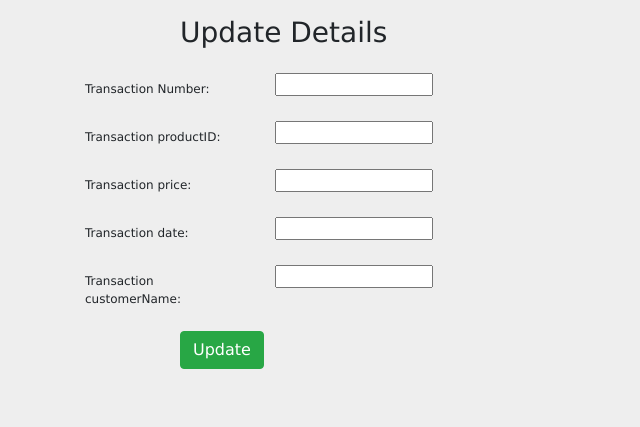
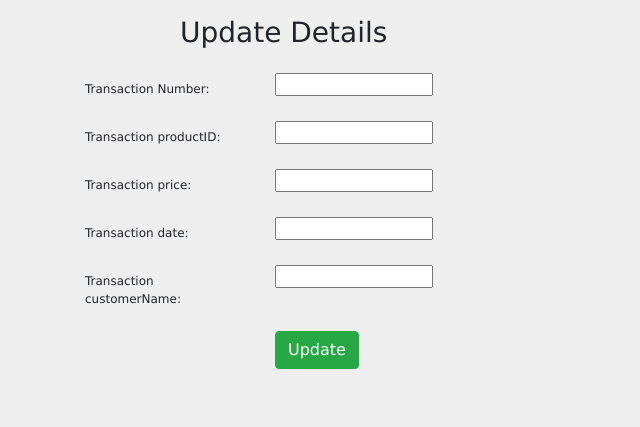
Before and after one commit to soicem/crudexample, a Django app: template employee/templates/transaction/edit.html in a window 1280 px wide. Shown: the part 26-453 px from the top of the page, without its empty margins (0-640 px from the left). Run offline with Django 3.2, Linux system fonts and the light colour scheme; the template is opened without the code that fills it, so the values that code supplies are empty; some libraries are stand-ins or nearby versions.

Commit message:
indent fix

```diff
--- a/employee/templates/product/index.html
+++ b/employee/templates/product/index.html
@@ -35,6 +35,7 @@
     <div class="col-sm-4">
       {{ form.supplierName }}
     </div>
+  </div>
     <div class="form-group row">
     <label class="col-sm-1 col-form-label"></label>
     <div class="col-sm-4">
--- a/employee/templates/transaction/edit.html
+++ b/employee/templates/transaction/edit.html
@@ -12,13 +12,13 @@
         {% csrf_token %}
     <div class="container">
 <br>
-    <div class="form-group row">
+  <div class="form-group row">
     <label class="col-sm-1 col-form-label"></label>
     <div class="col-sm-4">
     <h3>Update Details</h3>
     </div>
   </div>
-    <div class="form-group row">
+  <div class="form-group row">
     <label class="col-sm-2 col-form-label">Transaction Number:</label>
     <div class="col-sm-4">
         <input type="text" name="transactionNumber" id="id_transactionNumber" required maxlength="20" value="{{ transaction.transactionNumber }}"/>
@@ -49,8 +49,8 @@
         <input type="text" name="customerName" id="id_customerName" required maxlength="15" value="{{ transaction.customerName }}" />
     </div>
   </div>
-    <div class="form-group row">
-    <label class="col-sm-1 col-form-label"></label>
+  <div class="form-group row">
+    <label class="col-sm-2 col-form-label"></label>
     <div class="col-sm-4">
     <button type="submit" class="btn btn-success">Update</button>
     </div>
--- a/employee/templates/transaction/index.html
+++ b/employee/templates/transaction/index.html
@@ -42,7 +42,6 @@
       {{ form.date }}
     </div>
   </div>
-  </div>
     <div class="form-group row">
     <label class="col-sm-2 col-form-label">Transaction customerName:</label>
     <div class="col-sm-4">
```
